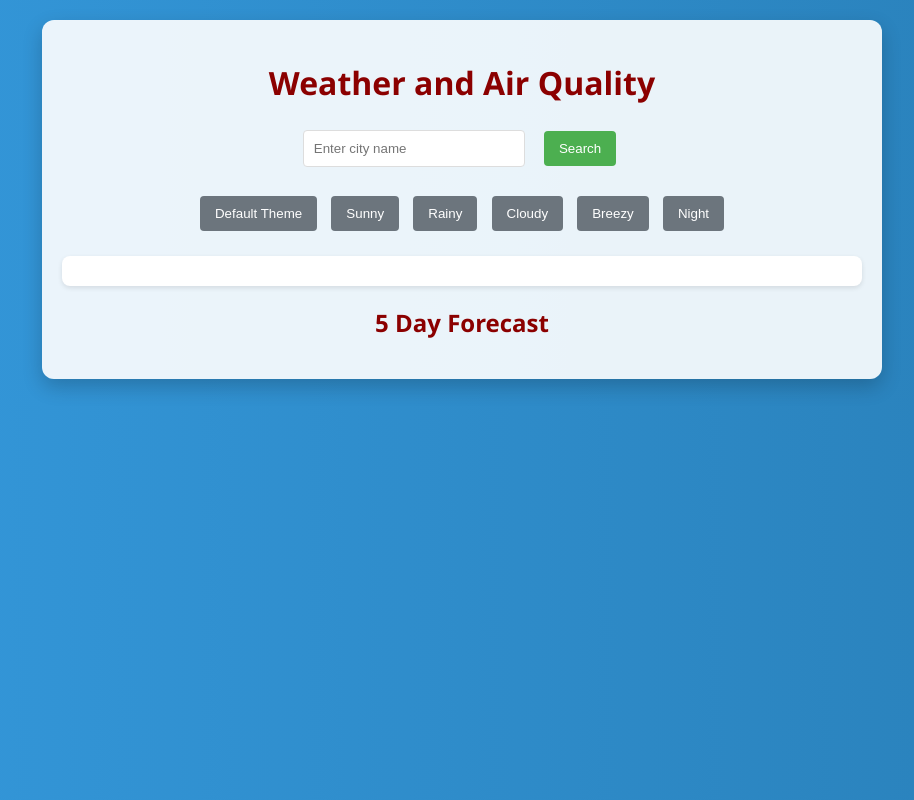
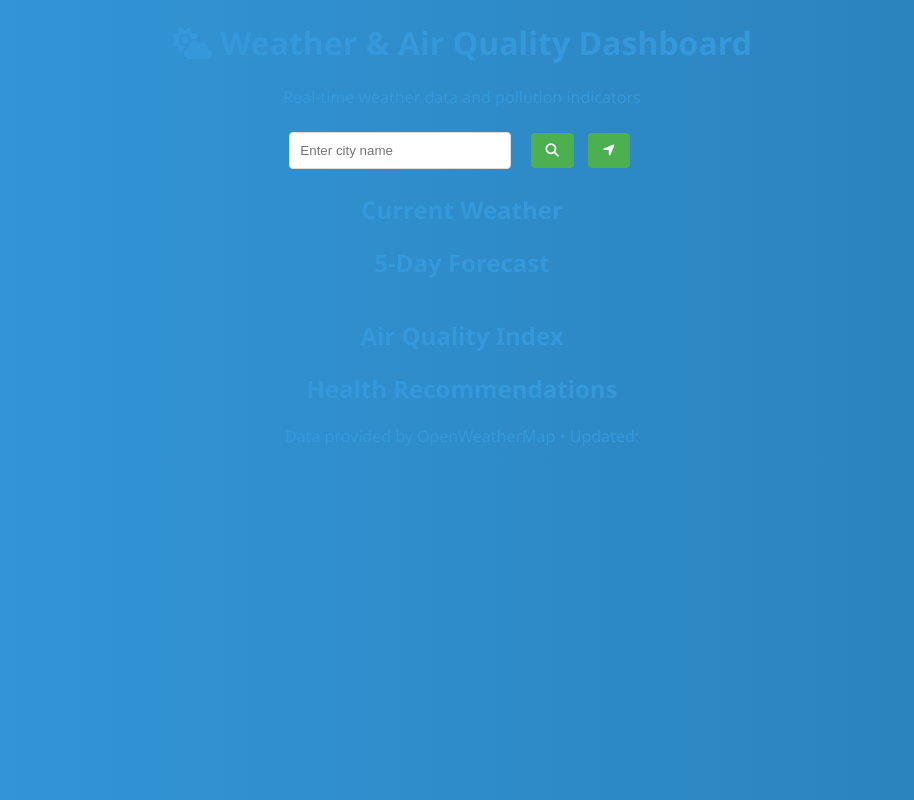
Before and after one commit to Annrose-boby/Weather-AQI-APP, a plain HTML site: page index.html in a window 1280 px wide. Shown: the whole page, without its empty margins (178-1092 px from the left). Drawn offline with Linux system fonts and the light colour scheme.

Commit message:
Update index.html

```diff
--- a/index.html
+++ b/index.html
@@ -3,37 +3,70 @@
 <head>
   <meta charset="UTF-8">
   <meta name="viewport" content="width=device-width, initial-scale=1.0">
-    <title>Weather & Air Quality App</title>
+  <title>Weather & Air Quality Dashboard</title>
   <link rel="stylesheet" href="styles.css">
+  <link href="https://fonts.googleapis.com/css2?family=Poppins:wght@300;400;500;600;700&display=swap" rel="stylesheet">
+  <link rel="stylesheet" href="https://cdnjs.cloudflare.com/ajax/libs/font-awesome/6.4.0/css/all.min.css">
 </head>
 <body class="default">
-    <div class="app">
-        <h1 class="app-title">Weather and Air Quality</h1>
+  <div class="app-container">
+    <header class="app-header">
+      <h1><i class="fas fa-cloud-sun"></i> Weather & Air Quality Dashboard</h1>
+      <p>Real-time weather data and pollution indicators</p>
+    </header>
 
+    <!-- Search Box -->
     <div class="search-container">
-            <input type="text" id="city-input" placeholder="Enter city name">
-            <button id="search-btn">Search</button>
+      <div class="search-box">
+        <input type="text" id="cityInput" placeholder="Enter city name">
+        <button class="search-btn" onclick="getWeatherAndAQI()">
+          <i class="fas fa-search"></i>
+        </button>
+        <button class="location-btn" onclick="getLocation()">
+          <i class="fas fa-location-arrow"></i>
+        </button>
+      </div>
     </div>
 
-        <div class="theme-buttons">
-            <button class="theme-btn" data-theme="default">Default Theme</button>
-            <button class="theme-btn" data-theme="sunny">Sunny</button>
-            <button class="theme-btn" data-theme="rainy">Rainy</button>
-            <button class="theme-btn" data-theme="cloudy">Cloudy</button>
-            <button class="theme-btn" data-theme="breezy">Breezy</button>
-            <button class="theme-btn" data-theme="night">Night</button>
+    <!-- Current Weather -->
+    <div class="weather-card card">
+      <div class="card-header">
+        <h2>Current Weather</h2>
+        <div class="loading-spinner" id="weather-spinner"></div>
+      </div>
+      <div id="weather" class="card-content"></div>
     </div>
 
-        <div id="weather-info" class="info-card">
-            <div id="current-weather"></div>
-            <div id="air-quality"></div>
+    <!-- Forecast -->
+    <div class="forecast-card card">
+      <div class="card-header">
+        <h2>5-Day Forecast</h2>
+      </div>
+      <div id="forecast" class="forecast-container"></div>
     </div>
 
-        <h2 class="forecast-title">5 Day Forecast</h2>
-        <div id="forecast" class="forecast-container"></div>
+    <!-- AQI and Health Tips -->
+    <div class="info-grid">
+      <div class="aqi-card card">
+        <div class="card-header">
+          <h2>Air Quality Index</h2>
+        </div>
+        <div id="aqi" class="card-content"></div>
+      </div>
 
-        <div id="error-message" class="error"></div>
+      <div class="health-card card">
+        <div class="card-header">
+          <h2>Health Recommendations</h2>
         </div>
+        <div id="healthTips" class="card-content"></div>
+      </div>
+    </div>
+
+    <footer class="app-footer">
+      <p>Data provided by OpenWeatherMap • Updated: <span id="update-time"></span></p>
+    </footer>
+  </div>
+
   <script src="script.js"></script>
 </body>
 </html>
```
Lines whose indentation alone changed are shown as unchanged.
